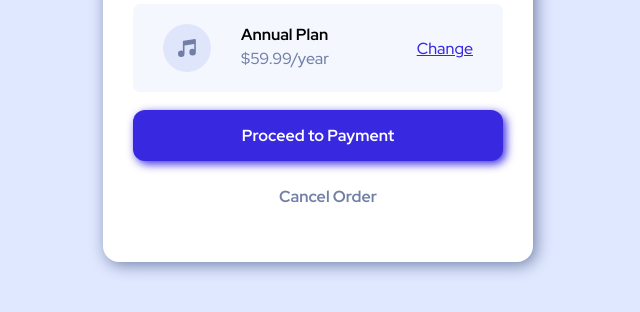
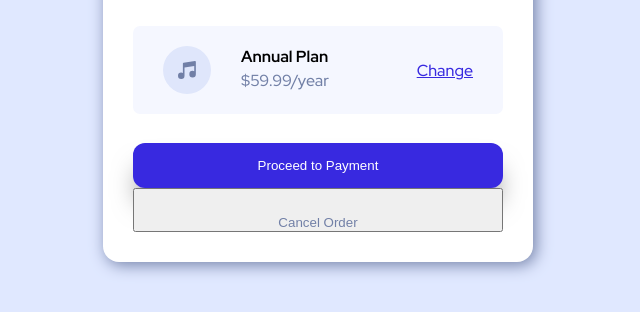
Before and after one commit to i-am-riya/Order-Summery-Card, a plain HTML site: page index.html in a window 1280 px wide. Shown: the part 458-770 px from the top of the page, without its empty margins (322-962 px from the left). Drawn offline with Linux system fonts and the light colour scheme.

Commit message:
Update styles.css

```diff
--- a/styles.css
+++ b/styles.css
@@ -23,7 +23,7 @@ body {
     align-items: center;
     justify-content: center;
     max-width: 100%;
-    height: 100vh;
+    min-height: 100vh;
     background-color: var(--primary-paleBlue);
     background-image: url(images/pattern-background-desktop.svg);
     background-repeat: no-repeat;
@@ -44,7 +44,12 @@ main {
     height: 640px;
     width: 430px;
     border-radius: 16px;
-    filter: drop-shadow(0.2rem 0.2rem 0.5rem var(--natural-blue));}
+    filter: drop-shadow(0.2rem 0.2rem 0.5rem var(--natural-blue));
+}
+
+.card:hover{
+    transform: scale(1.1);
+}
 
 .top {
     width: 100%;
@@ -105,6 +110,7 @@ main {
     flex-direction: column;
     align-items: flex-start;
     cursor: pointer;
+
 }
 
 .price > h2 {
@@ -127,12 +133,15 @@ main {
     padding: 0 10px;
 }
 
+#btn:hover{
+    color: var(--natural-darkBlue);
+}
+
 .buttons{
     width: 100%;
     display: flex;
     flex-direction: column;
-    justify-content: space-between;
-
+    justify-content: center;
 }
 
 .proceed{
@@ -142,27 +151,33 @@ main {
     color: var(--primary-white);
     border-radius: 12px;
     border: 2px var(--natural-darkBlue);
-    filter: drop-shadow(0.2rem 0.2rem 0.3rem var(--primary-brightBlue));
+    box-shadow: 0px 20px 27px -7px rgba(0,0,0,0.51);
     cursor: pointer;
+
 }
 
-.proceed > p{
+.proceed:hover{
+    background-color: var(--natural-darkBlue);
+}
+
+.proceed > span{
     font-family: 'Red Hat Display', sans-serif;    font-size: 16px;
     font-weight: 700;
 }
 
 .cancel{
+    text-align: center;
     width: 100%;
-    margin: 10px;
-    padding: 15px;
-    border: none;
-    border-radius: 12px;
+    padding-top: 25px;
     color: var(--natural-blue);
-    background-color: var(--primary-white);
     cursor: pointer;
 }
 
-.cancel > p{
+.cancel:hover{
+    color: black;
+}
+
+.cancel > span{
     font-family: 'Red Hat Display', sans-serif;    font-size: 16px;
     font-weight: 700;
 }
```
